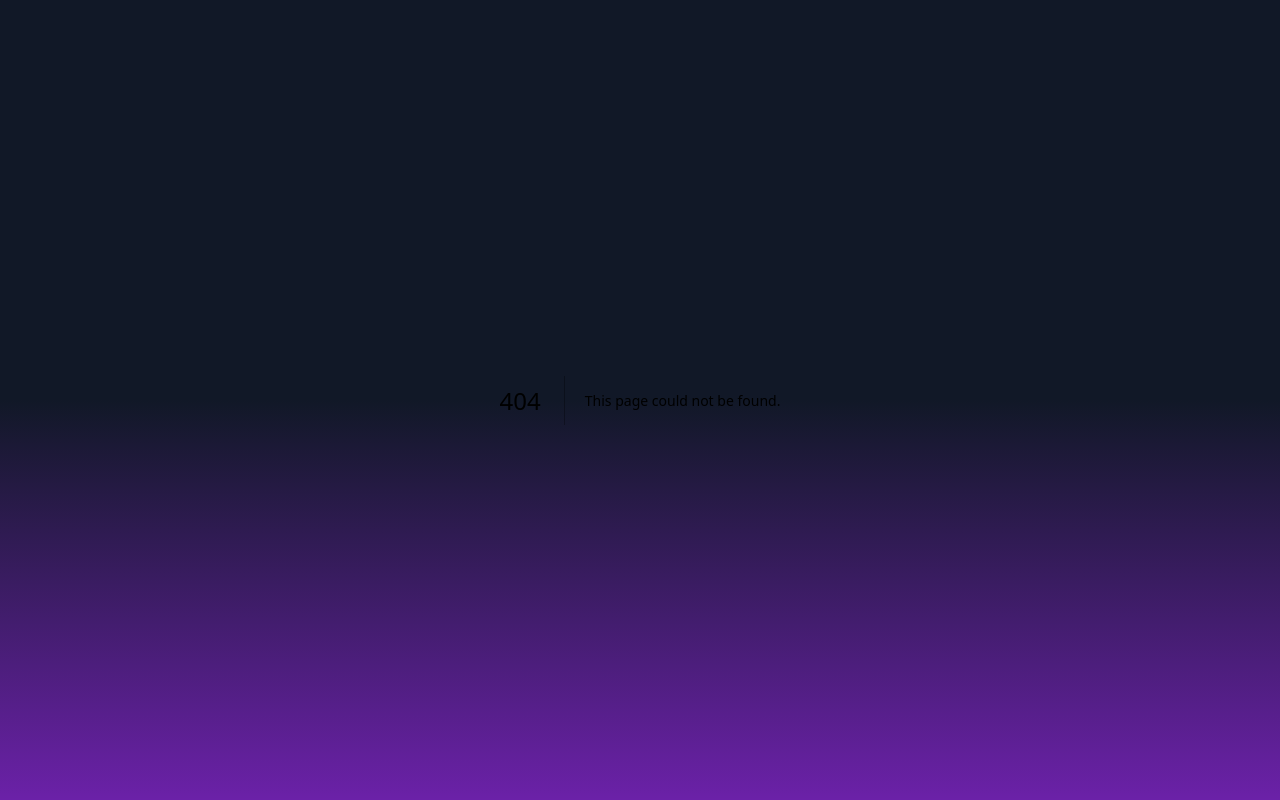
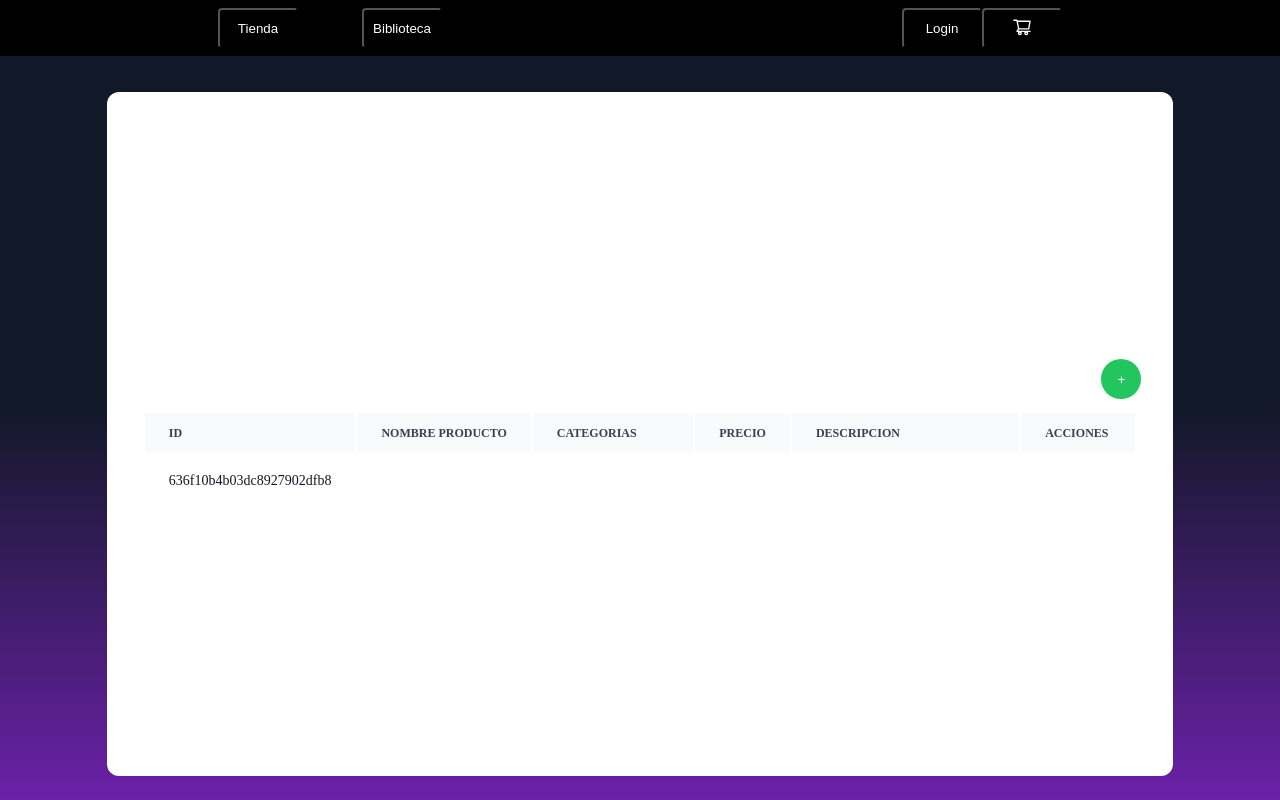
Before and after one commit to MicrosoftAccess/web-ti-demo, a Next.js app: page /CRUD in a window 1280 px wide. Before the commit this address had no page. Built offline with nearby package versions, Linux system fonts and the light colour scheme; no server answers.

Commit message:
--------

```diff
--- /dev/null
+++ b/pages/CRUD/C/index.tsx
@@ -0,0 +1,27 @@
+import React from 'react'
+import Layout from '../../../components/Layout'
+export default function C() {
+    return (
+        <Layout>
+            <div className='h-full w-full flex  justify-center container'>
+                <div className='h-full w-10/12 justify-center items-center bg-white flex-row rounded-xl flex'>
+                    <div className='flex flex-col w-2/5 gap-3 justify-center items-center'>
+                        <h3>Añadir videojuego</h3>
+                        <div className='w-full flex flex-row justify-between'>
+
+                            <input className='w-5/12 h-10 rounded' placeholder='Nombre videojuego' type="text" />
+                            <input className='w-5/12 h-10 rounded' placeholder='Precio' type="text" />
+                        </div>
+
+                        <input className='w-full h-24 rounded' placeholder='Descripcion' type="text" />
+                        <input className='w-full h-10 rounded' placeholder='Categorias' type="text" />
+                        <input className='w-full h-10 rounded' placeholder='URL imagen' type="text" />
+                        <button className='w-full text-white h-10 bg-green-400 rounded border-none'>Añadir</button>
+                    </div>
+
+                </div>
+
+            </div>
+        </Layout>
+    )
+}
--- /dev/null
+++ b/pages/CRUD/R/index.tsx
@@ -0,0 +1,26 @@
+import React from 'react'
+import Layout from '../../../components/Layout'
+export default function R() {
+    return (
+        <Layout>
+            <div className='h-full w-full flex  justify-center container'>
+                <div className='h-full w-10/12 justify-center items-center bg-white flex-row rounded-xl flex'>
+                    <div className='flex flex-col w-3/5 gap-3 justify-center items-center'>
+                        <img className="w-3/4 h-3/4" src="https://i0.wp.com/regionps.com/wp-content/uploads/2022/06/Call-of-Duty-Modern-Warfare-II.jpg?resize=1140%2C641&ssl=1" alt="" />
+                        <h3>Añadir videojuego</h3>
+                        <div className='w-full flex flex-row justify-between'>
+
+                            <input disabled className='w-5/12 h-10 rounded' placeholder='Juego 1' type="text" />
+                            <input disabled className='w-5/12 h-10 rounded' placeholder='$12.50' type="text" />
+                        </div>
+
+                        <input disabled className='w-full h-24 rounded' placeholder='Juego multijugador de accion ...' type="text" />
+                        <input disabled className='w-full h-10 rounded' placeholder='accion,multijugador' type="text" />
+                    </div>
+
+                </div>
+
+            </div>
+        </Layout>
+    )
+}
--- /dev/null
+++ b/pages/CRUD/U/index.tsx
@@ -0,0 +1,28 @@
+import React from 'react'
+import Layout from '../../../components/Layout'
+export default function U() {
+    return (
+        <Layout>
+            <div className='h-full w-full flex  justify-center container'>
+                <div className='h-full w-10/12 justify-center items-center bg-white flex-row rounded-xl flex'>
+                    <div className='flex flex-col w-3/5 gap-3 justify-center items-center'>
+                        <img className="w-3/4 h-3/4" src="https://i0.wp.com/regionps.com/wp-content/uploads/2022/06/Call-of-Duty-Modern-Warfare-II.jpg?resize=1140%2C641&ssl=1" alt="" />
+                        <h3>Añadir videojuego</h3>
+                        <div className='w-full flex flex-row justify-between'>
+
+                            <input className='w-5/12 h-10 rounded' placeholder='Juego 1' type="text" />
+                            <input className='w-5/12 h-10 rounded' placeholder='$12.50' type="text" />
+                        </div>
+
+                        <input className='w-full h-24 rounded' placeholder='Juego multijugador de accion ...' type="text" />
+                        <input className='w-full h-10 rounded' placeholder='accion,multijugador' type="text" />
+                        <button className='w-full text-white h-10 bg-green-400 rounded border-none'>Actualizar</button>
+
+                    </div>
+
+                </div>
+
+            </div>
+        </Layout>
+    )
+}
--- /dev/null
+++ b/pages/CRUD/index.tsx
@@ -0,0 +1,79 @@
+import React from 'react'
+import Layout from '../../components/Layout'
+import Link from 'next/link'
+import { AiOutlineDelete, AiOutlineEye, AiOutlineEdit } from 'react-icons/ai'
+export default function CRUD() {
+    return (
+        <Layout>
+            <div className='h-full w-full flex  justify-center container'>
+                <div className='h-full w-10/12 justify-center items-center bg-white flex-row rounded-xl flex'>
+                    <div className='flex flex-col w-full gap-3 justify-center items-center'>
+                        <div className='w-full justify-end flex'>
+                            <Link href={'/CRUD/C'}>
+                                <button className='h-10 mr-8 text-white w-10 rounded-3xl bg-green-500 border-none'>+</button>
+                            </Link>
+                        </div>
+                        <div className="overflow-x-auto relative">
+                            <table className="w-full text-sm text-left text-gray-500 dark:text-gray-400">
+                                <thead className="text-xs text-gray-700 uppercase bg-gray-50 dark:bg-gray-700 dark:text-gray-400">
+                                    <tr>
+                                        <th scope="col" className="py-3 px-6">
+                                            id
+                                        </th>
+                                        <th scope="col" className="py-3 px-6">
+                                            Nombre producto
+                                        </th>
+                                        <th scope="col" className="py-3 px-6">
+                                            Categorias
+                                        </th>
+                                        <th scope="col" className="py-3 px-6">
+                                            Precio
+                                        </th>
+                                        <th scope="col" className="py-3 px-6">
+                                            Descripcion
+                                        </th>
+                                        <th scope="col" className="py-3 px-6">
+                                            Acciones
+                                        </th>
+                                    </tr>
+                                </thead>
+                                <tbody>
+                                    <tr className="bg-white text-white border-b dark:bg-gray-800 dark:border-gray-700">
+                                        <th scope="row" className="py-4 px-6 font-medium text-gray-900 whitespace-nowrap dark:text-white">
+                                            636f10b4b03dc8927902dfb8
+                                        </th>
+                                        <td className="py-4 px-6">
+                                            Juego 1
+                                        </td>
+                                        <td className="py-4 px-6">
+                                            accion,multijugador
+                                        </td>
+                                        <td className="py-4 px-6">
+                                            $12.50
+                                        </td>
+                                        <td className="py-4 px-6">
+                                            Juego multijugador de accion ...
+                                        </td>
+                                        <td className="py-4 px-6 flex flex-row gap-3 text-center">
+                                            <Link href={'/CRUD/R'}>
+                                                <AiOutlineEye style={{ cursor: 'pointer', color: 'white' }} />
+                                            </Link>
+                                            <Link href={'/CRUD/U'}>
+                                                <AiOutlineEdit style={{ cursor: 'pointer', color: 'white' }} />
+                                            </Link>
+                                            <AiOutlineDelete style={{ cursor: 'pointer', color: 'white' }} />
+                                        </td>
+                                    </tr>
+
+
+                                </tbody>
+                            </table>
+                        </div>
+                    </div>
+
+                </div>
+
+            </div>
+        </Layout>
+    )
+}
```
